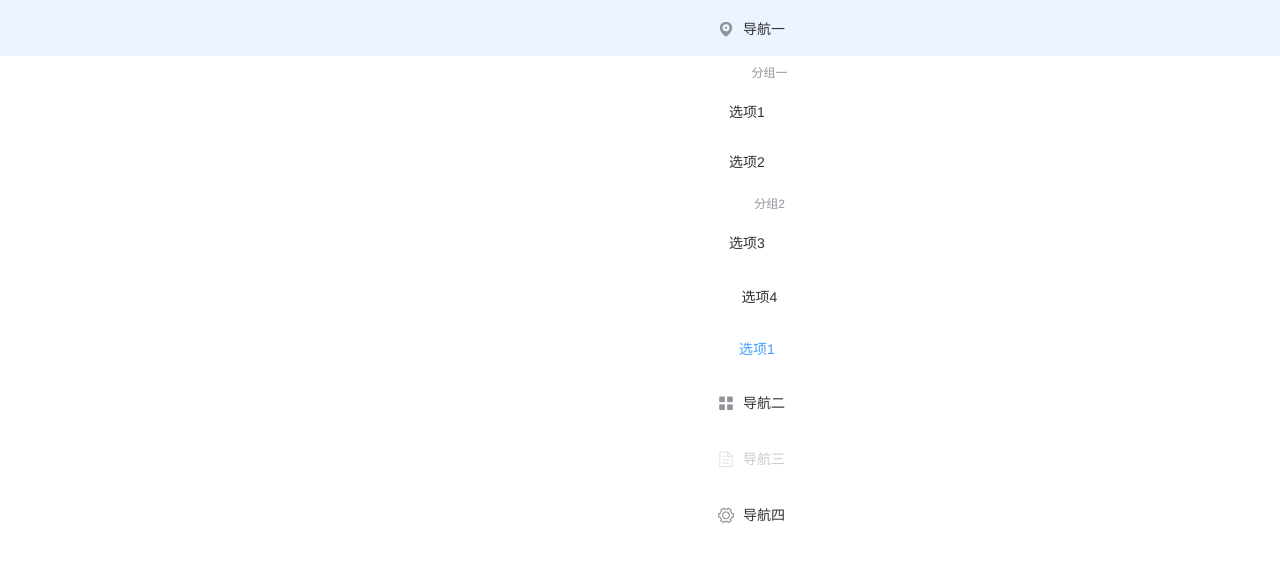
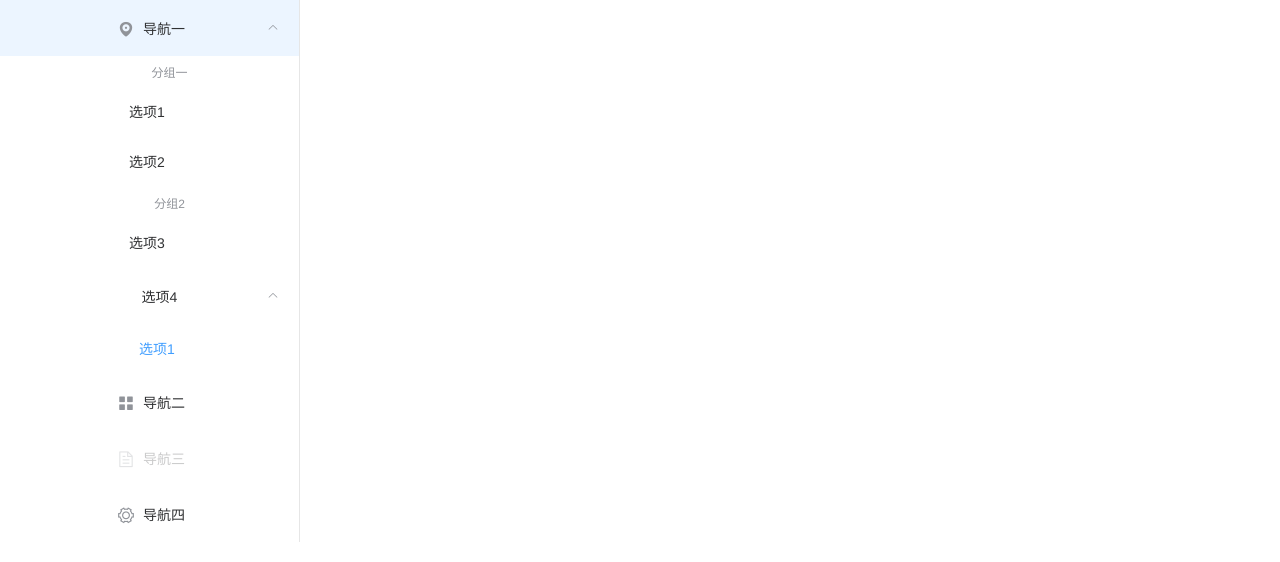
Before and after one commit to Jingay08/exercise, a Vue app: page /study in a window 1280 px wide. Shown: the top 562 px of the page. Built offline with nearby package versions, Linux system fonts and the light colour scheme.

Commit message:
update：新的学习页面

```diff
--- a/src/views/Study/Study.vue
+++ b/src/views/Study/Study.vue
@@ -1,9 +1,10 @@
 <template>
-    <div class="Study">
+    <div class="study">
         <transition name="fade">
             <Header v-if="headerFlag" :backChunkFlag="backFlag"/>
         </transition>
         <div class="study-content">
+            <div class="content-menu">
                 <el-menu default-active="1-4-1" class="el-menu-vertical-demo">
                     <el-submenu index="1">
                         <template slot="title">
@@ -36,6 +37,7 @@
                         <span slot="title">导航四</span>
                     </el-menu-item>
                 </el-menu>
+            </div>
             <div class="content-list"></div>
         </div>
 
--- a/src/views/Study/style.scss
+++ b/src/views/Study/style.scss
@@ -1,4 +1,4 @@
-.Study{
+.study{
     .fade-enter-active {
         position: fixed;
         width: 100%;
@@ -40,6 +40,9 @@
     }
     &-content{
         display: flex;
+        .content-menu{
+            width: 20%;
+        }
         .content-list{
             flex:1;
         }
```
Lines whose indentation alone changed are shown as unchanged.
